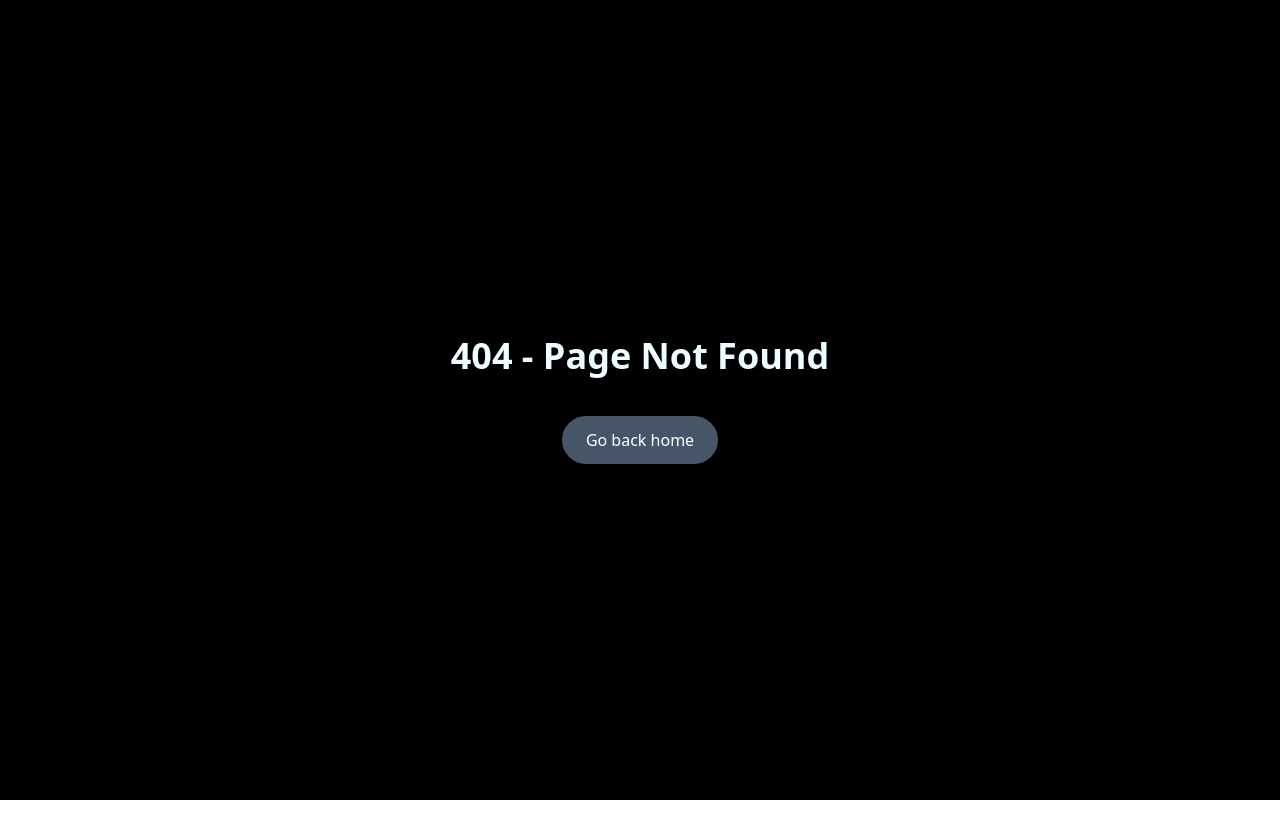
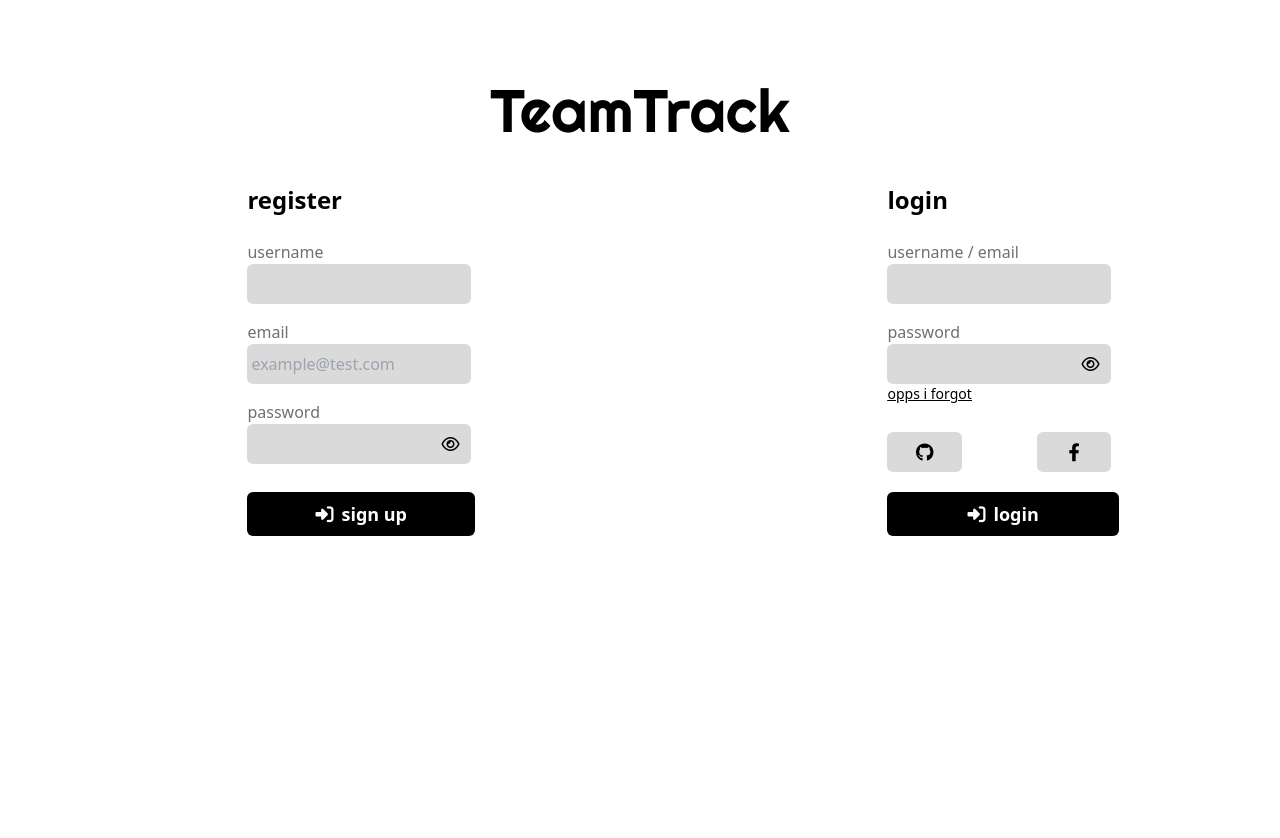
Before and after one commit to heyhassanbilal/TeamTrack, a React (Vite) app in the folder TeamTrack/: page /Login-Page in a window 1280 px wide. Before the commit this address had no page. Shown: the top 838 px of the page. Built offline with nearby package versions, Linux system fonts and the light colour scheme.

Commit message:
added homePage routing to loginPage

```diff
--- a/TeamTrack/src/App.jsx
+++ b/TeamTrack/src/App.jsx
@@ -11,7 +11,7 @@ const router = createBrowserRouter([
     element: <LandingPageComponent />,
     errorElement: <PageNotfound />,
   },
-  { path: "/Login", element: <LoginPage /> },
+  { path: "/Login-Page", element: <LoginPage /> },
 ]);
 
 function App() {
--- a/TeamTrack/src/Components/LandingPageComponent.jsx
+++ b/TeamTrack/src/Components/LandingPageComponent.jsx
@@ -1,5 +1,6 @@
 import React, { useState } from "react";
 import NavBar from "./NavBar.jsx";
+import { Link } from "react-router-dom";
 
 export default function LandingPageComponent({ showlogin }) {
   return (
@@ -14,14 +15,12 @@ export default function LandingPageComponent({ showlogin }) {
           <p className="font-extrabold italic mb-16">
             A Collaborative To-Do List
           </p>
-          <button
+          <Link
             className="flex-none w-[125px] bg-[#D65A31] rounded-2xl py-[2px] font-sans text-s hover:bg-cyan-50 hover:text-[#D65A31] hover:font-bold transition-all duration-300 ease-in-out"
-            onClick={() => {
-              showlogin(true);
-            }}
+            to={"/Login-Page"}
           >
             Get Started
-          </button>
+          </Link>
         </div>
       </div>
     </div>
--- a/TeamTrack/src/Components/LoginPage.jsx
+++ b/TeamTrack/src/Components/LoginPage.jsx
@@ -1,82 +1,139 @@
-import React, { useState } from 'react'
-
-
+import React, { useState } from "react";
+import { Link } from "react-router-dom";
 
 export default function LoginPage() {
-    const [showPassword,setShowPassword] = useState(false);
-    let toggleShowPassword = () =>{
-        setShowPassword(!showPassword)
-    }
+  const [showPassword, setShowPassword] = useState(false);
+  let toggleShowPassword = () => {
+    setShowPassword(!showPassword);
+  };
 
   return (
-    <div className='flex flex-col justify-center h-screen w-screen overflow-hidden'>
-
+    <div className="flex flex-col justify-center h-screen w-screen overflow-hidden">
       {/* Heading */}
       <div>
-            <h1 className='text-center font-righteous text-6xl mt-[10vh] mb-11'><a href="">TeamTrack</a></h1>
+        <h1 className="text-center font-righteous text-6xl mt-[10vh] mb-11">
+          <Link to="/">TeamTrack</Link>
+        </h1>
       </div>
 
       {/* Register and login container */}
-        <div className='flex justify-around w-full h-full'>
+      <div className="flex justify-around w-full h-full">
         {/* register */}
-            <div className='w-1/3'>
-                <h1 className='w-2/3 font-bold text-2xl mb-6 ml-[33%]'>register</h1>
-                <form className='w-2/3 ml-[33%]'>
+        <div className="w-1/3">
+          <h1 className="w-2/3 font-bold text-2xl mb-6 ml-[33%]">register</h1>
+          <form className="w-2/3 ml-[33%]">
+            <label htmlFor="register_name" className="text-[#717070]">
+              username
+            </label>
+            <br />
+            <input
+              className="bg-[#DADADA] rounded-md h-10 w-56 p-1 mb-4"
+              type="text"
+              id="register_name"
+              name="register_name"
+            />
+            <br />
 
-                    <label htmlFor="register_name" className='text-[#717070]'>username</label><br/>
-                    <input className='bg-[#DADADA] rounded-md h-10 w-56 p-1 mb-4' type="text" id="register_name" name="register_name"/><br/>
+            <label htmlFor="lname" className="text-[#717070]">
+              email
+            </label>
+            <br />
+            <input
+              type="email"
+              className="bg-[#DADADA] rounded-md h-10 w-56 p-1 mb-4"
+              placeholder="example@test.com"
+              id="lname"
+              name="lname"
+            />
+            <br />
 
-                    <label htmlFor="lname" className='text-[#717070]'>email</label><br/>
-                    <input type="email" className='bg-[#DADADA] rounded-md h-10 w-56 p-1 mb-4' placeholder="example@test.com" id="lname" name="lname"/><br />
+            <label htmlFor="register_name" className="text-[#717070]">
+              password
+            </label>
+            <br />
+            <input
+              type={showPassword ? "text" : "password"}
+              className="bg-[#DADADA] rounded-md h-10 w-56 mb-7 p-1"
+              name="register_name"
+            />
+            <i
+              onClick={toggleShowPassword}
+              className={
+                showPassword
+                  ? "far fa-eye-slash m-[-30px] cursor-pointer"
+                  : "far fa-eye m-[-30px] cursor-pointer"
+              }
+            ></i>
+            <br />
 
-                    <label htmlFor="register_name" className='text-[#717070]'>password</label><br/>
-                    <input type={showPassword ? 'text' : 'password'} className='bg-[#DADADA] rounded-md h-10 w-56 mb-7 p-1' name="register_name"/>
-                    <i onClick={toggleShowPassword} className={showPassword ? "far fa-eye-slash m-[-30px] cursor-pointer" : "far fa-eye m-[-30px] cursor-pointer"}></i><br />
-
-                    <button type='submit' className='bg-black text-white rounded-md px-[4.25rem] py-2 font-bold font-sans text-lg'>
+            <button
+              type="submit"
+              className="bg-black text-white rounded-md px-[4.25rem] py-2 font-bold font-sans text-lg"
+            >
               <i className="fa-solid  fa-right-to-bracket mr-2"></i>
               sign up
             </button>
-
           </form>
         </div>
         {/* login */}
-            <div className='w-1/3'>
-                <h1 className='w-2/3 font-bold text-2xl mb-6 ml-[33%]'>login</h1>
-                <form className='w-2/3 ml-[33%]'>
+        <div className="w-1/3">
+          <h1 className="w-2/3 font-bold text-2xl mb-6 ml-[33%]">login</h1>
+          <form className="w-2/3 ml-[33%]">
+            <label htmlFor="login_name" className="text-[#717070]">
+              username / email
+            </label>
+            <br />
+            <input
+              className="bg-[#DADADA] rounded-md h-10 w-56 mb-4 p-1 "
+              type="text"
+              id="login_name"
+              name="login_name"
+            />
+            <br />
 
-                    <label htmlFor="login_name" className='text-[#717070]'>username / email</label><br/>
-                    <input className='bg-[#DADADA] rounded-md h-10 w-56 mb-4 p-1 ' type="text" id="login_name" name="login_name"/><br/>
+            <label htmlFor="login_name" className="text-[#717070]">
+              password
+            </label>
+            <br />
+            <input
+              type={showPassword ? "text" : "password"}
+              className="bg-[#DADADA] rounded-md h-10 w-56 p-1"
+              name="login_name"
+            />
+            <i
+              onClick={toggleShowPassword}
+              className={
+                showPassword
+                  ? "far fa-eye-slash m-[-30px] cursor-pointer"
+                  : "far fa-eye m-[-30px] cursor-pointer"
+              }
+            ></i>
+            <br />
 
-                    <label htmlFor="login_name" className='text-[#717070]'>password</label><br/>
-                    <input type={showPassword ? 'text' : 'password'} className='bg-[#DADADA] rounded-md h-10 w-56 p-1' name="login_name"/>
-                    <i onClick={toggleShowPassword} className={showPassword ? "far fa-eye-slash m-[-30px] cursor-pointer" : "far fa-eye m-[-30px] cursor-pointer"}></i><br />
+            <p className="mb-7 text-sm underline">
+              <a href="">opps i forgot</a>
+            </p>
 
-                    <p className='mb-7 text-sm underline'><a href=''>opps i forgot</a></p>
-
-                    <div className='flex justify-between h-10 w-56 text-lg mb-5'>
-
-                        <button className='w-1/3 h-full bg-[#DADADA] rounded-md'>
+            <div className="flex justify-between h-10 w-56 text-lg mb-5">
+              <button className="w-1/3 h-full bg-[#DADADA] rounded-md">
                 <i className="fa-brands fa-github"></i>
               </button>
 
-                        <button className='w-1/3 h-full bg-[#DADADA] rounded-md'>
+              <button className="w-1/3 h-full bg-[#DADADA] rounded-md">
                 <i className="far fa-brands fa-facebook-f"></i>
               </button>
-
             </div>
 
-                    <button type='submit' className='bg-black text-white rounded-md px-[5rem] py-2 font-bold font-sans text-lg'>
+            <button
+              type="submit"
+              className="bg-black text-white rounded-md px-[5rem] py-2 font-bold font-sans text-lg"
+            >
               <i className="fa-solid  fa-right-to-bracket mr-2"></i>
               login
             </button>
-
           </form>
         </div>
       </div>
-
-
-
     </div>
-  )
+  );
 }
```
Lines whose indentation alone changed are shown as unchanged.
